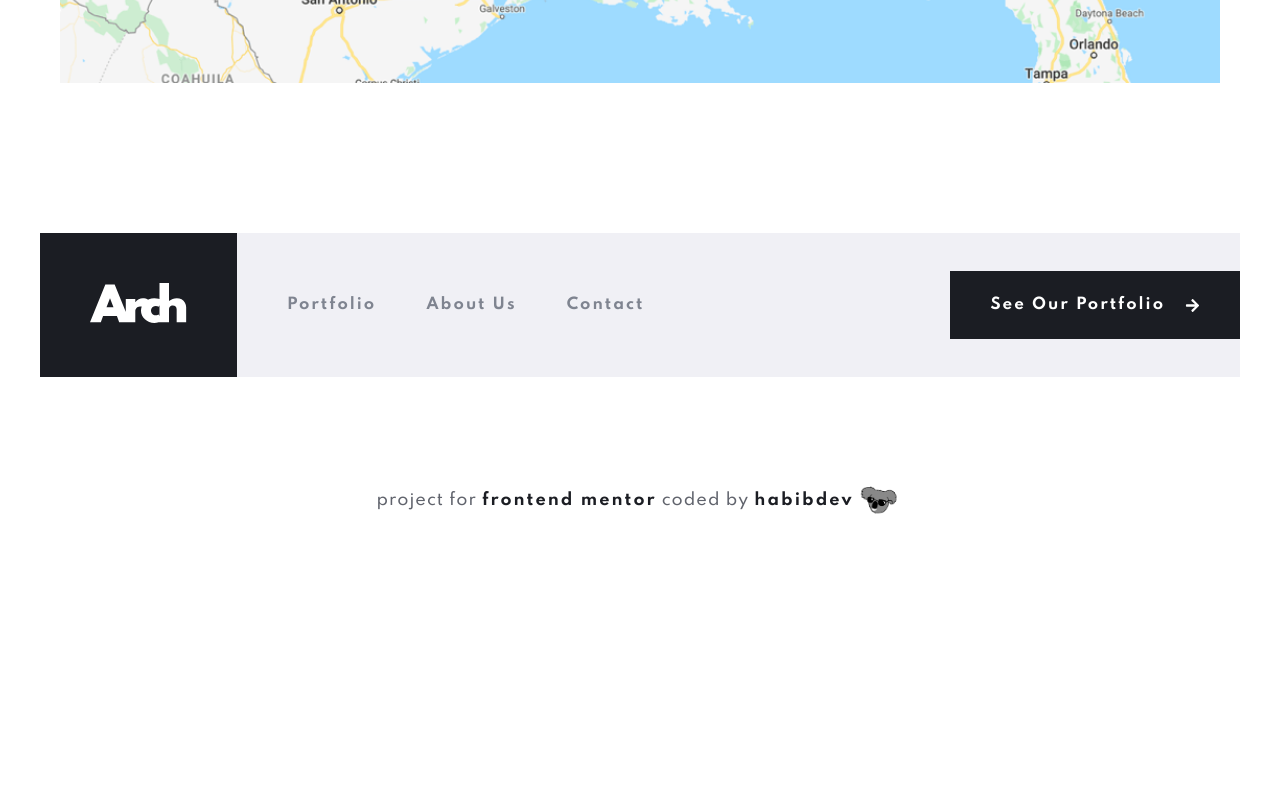
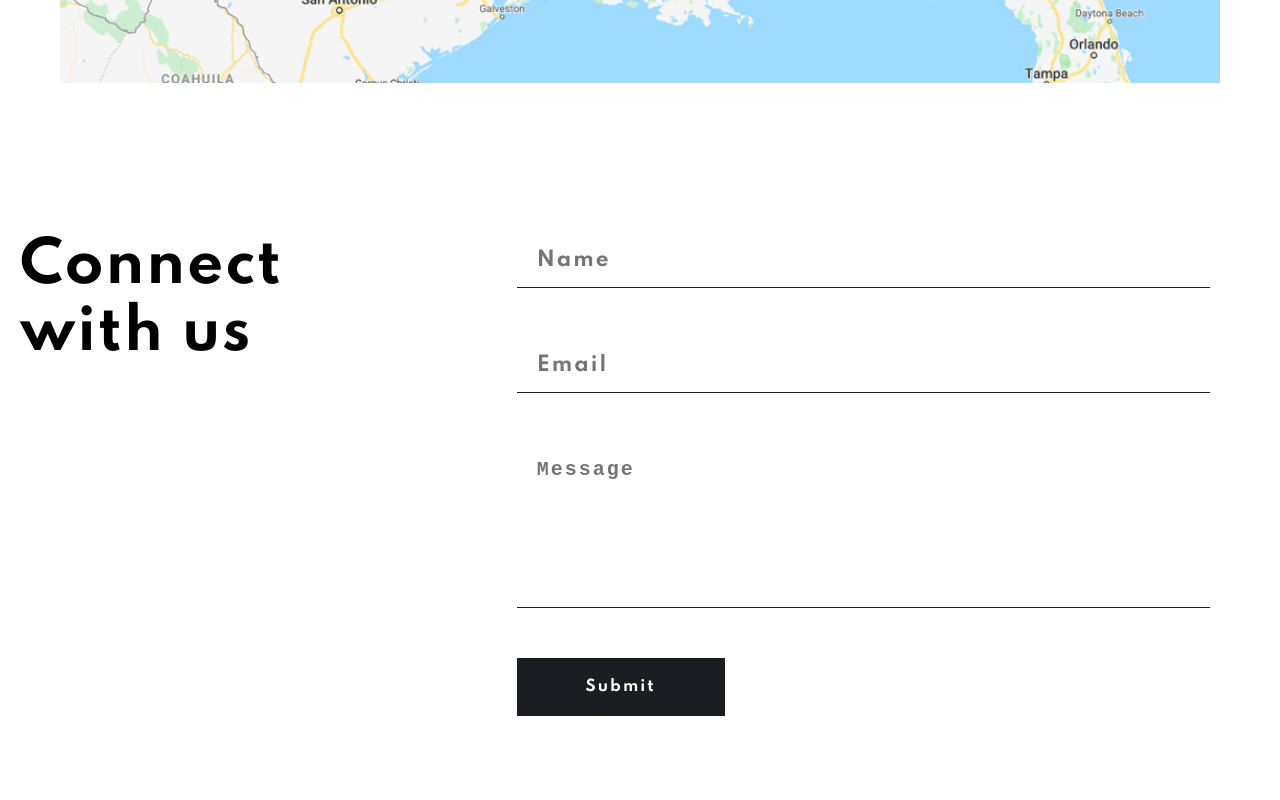
Before and after one commit to habibdev96/FEM-arch-studio-multi-page-website, a Next.js app: page /contact in a window 1280 px wide. Shown: the part 1920-2720 px from the top of the page. Before the commit the page ends 2464 px from the top, so only its background shows below. Built offline with nearby package versions, Linux system fonts and the light colour scheme.

Commit message:
add form on contact page

```diff
--- a/package.json
+++ b/package.json
@@ -11,6 +11,7 @@
     "next": "12.0.3",
     "react": "17.0.2",
     "react-dom": "17.0.2",
+    "react-hook-form": "^7.19.1",
     "react-icons": "^4.3.1",
     "react-multi-carousel": "^2.6.5",
     "styled-components": "^5.3.3"
--- /dev/null
+++ b/src/components/contact/ContactForm.tsx
@@ -0,0 +1,127 @@
+import styled from 'styled-components';
+import { useGlobalState } from '../../context';
+import { textStyles, flexAlign, headingStyles } from '../../abstracts/Mixins';
+
+const StyledForm = styled.form`
+  padding: 0 5rem;
+
+  .form-control {
+    position: relative;
+    margin-bottom: 5rem;
+    border-bottom: 0.1rem solid var(--veryDarkBlue);
+  }
+
+  .input,
+  .textarea {
+    ${headingStyles}
+    background-color: transparent;
+    border: 0;
+    outline: 0;
+    font-size: 2rem;
+    padding: 1.5rem 2rem;
+    resize: none;
+    width: 100%;
+    color: var(--mediumGrey);
+  }
+
+  .icon {
+    font-size: var(--xxs);
+  }
+
+  .textarea {
+    height: 20vh;
+  }
+
+  .checkbox-container {
+    display: flex;
+    align-items: center;
+    justify-content: space-around;
+    gap: var(--gap);
+    margin: 2rem 0;
+  }
+
+  .message {
+    ${textStyles}
+    ${flexAlign}
+    position: absolute;
+    top: 2rem;
+    right: 0;
+    gap: 1rem;
+    color: var(--error);
+    font-size: 1.2rem;
+  }
+
+  .submit-btn {
+    ${headingStyles}
+    position: relative;
+    z-index: 10;
+    display: inline-block;
+    cursor: pointer;
+    padding: 2rem;
+    font-size: 1.5rem;
+    outline: 0;
+    border: 0;
+    width: 30%;
+    transition: var(--mainTransition);
+    background-color: var(--veryDarkBlue);
+    color: var(--white);
+
+    &:hover,
+    &:focus {
+      background-color: var(--darkGrey);
+      color: var(--white);
+    }
+  }
+`;
+
+const ContactForm = (): JSX.Element => {
+  const { handleSubmit, register, errors, onSubmit } = useGlobalState();
+
+  const emailValidation = {
+    required: 'Email is required',
+    pattern: {
+      value: /^[A-Z0-9._%+-]+@[A-Z0-9.-]+\.[A-Z]{2,}$/i,
+      message: 'Invalid email address',
+    },
+  };
+
+  return (
+    <StyledForm onSubmit={handleSubmit(onSubmit)}>
+      <div className={`form-control ${errors.name && 'input-error'}`}>
+        <input
+          type='text'
+          className='input'
+          placeholder='Name'
+          autoComplete='off'
+          {...register('name', { required: true })}
+        />
+        {errors.name && <small className='message'>Name is required.</small>}
+      </div>
+      <div className={`form-control ${errors?.email && 'input-error'}`}>
+        <input
+          type='text'
+          className='input'
+          placeholder='Email'
+          autoComplete='off'
+          {...register('email', emailValidation)}
+        />
+        {errors?.email && (
+          <small className='message'>{errors.email.message}</small>
+        )}
+      </div>
+      <div className={`form-control ${errors.message && 'input-error'}`}>
+        <textarea
+          className='textarea'
+          placeholder='Message'
+          {...register('message', { required: true })}
+        ></textarea>
+        {errors.message && (
+          <small className='message'>Subject message is required.</small>
+        )}
+      </div>
+      <input type='submit' value='Submit' className='submit-btn' />
+    </StyledForm>
+  );
+};
+
+export default ContactForm;
--- /dev/null
+++ b/src/components/contact/ContactFormSection.tsx
@@ -0,0 +1,27 @@
+import styled from 'styled-components';
+import { SectionHeading } from '../styledElements/Headings.styled';
+import { maxWidthLg, sectionSpacingMd } from '../../abstracts/Mixins';
+import ContactForm from './ContactForm';
+
+const Container = styled.div`
+  ${maxWidthLg}
+  ${sectionSpacingMd}
+  display: grid;
+  grid-template-columns: 1fr 2fr;
+  gap: var(--gap);
+`;
+
+const ContactFormSection = (): JSX.Element => {
+  return (
+    <section>
+      <Container>
+        <SectionHeading light={false}>
+          Connect <br /> with us
+        </SectionHeading>
+        <ContactForm />
+      </Container>
+    </section>
+  );
+};
+
+export default ContactFormSection;
--- a/src/context.tsx
+++ b/src/context.tsx
@@ -1,4 +1,5 @@
 import React, { createContext, useState, useContext } from 'react';
+import { useForm } from 'react-hook-form';
 import {
   linksData,
   carouselData,
@@ -20,6 +21,13 @@ const useValue = () => {
     useState<IPortfolioCardData[]>(portfolioCardData);
   const [leaders, setLeaders] = useState<ILeadersData[]>(leadersData);
 
+  const {
+    handleSubmit,
+    register,
+    formState: { errors },
+  } = useForm();
+  const onSubmit = (): void => console.log('hello world');
+
   return {
     links,
     setLinks,
@@ -29,6 +37,10 @@ const useValue = () => {
     setPortfolioCards,
     leaders,
     setLeaders,
+    handleSubmit,
+    register,
+    errors,
+    onSubmit,
   };
 };
 
--- a/src/pages/contact.tsx
+++ b/src/pages/contact.tsx
@@ -3,6 +3,7 @@ import Head from 'next/head';
 import SectionHero from '../components/shared/SectionHero';
 import ContactDetails from '../components/contact/ContactDetails';
 import Map from '../components/contact/Map';
+import ContactFormSection from '../components/contact/ContactFormSection';
 import showcase from '../../public/assets/contact/desktop/image-hero.jpg';
 import { ISectionHeroProps } from '../interfaces';
 
@@ -31,6 +32,7 @@ const Contact: NextPage = () => {
       <main>
         <ContactDetails />
         <Map />
+        <ContactFormSection />
       </main>
     </>
   );
```
Also changed, not shown: 1 other file (tests, documents, lock files or other folders).
